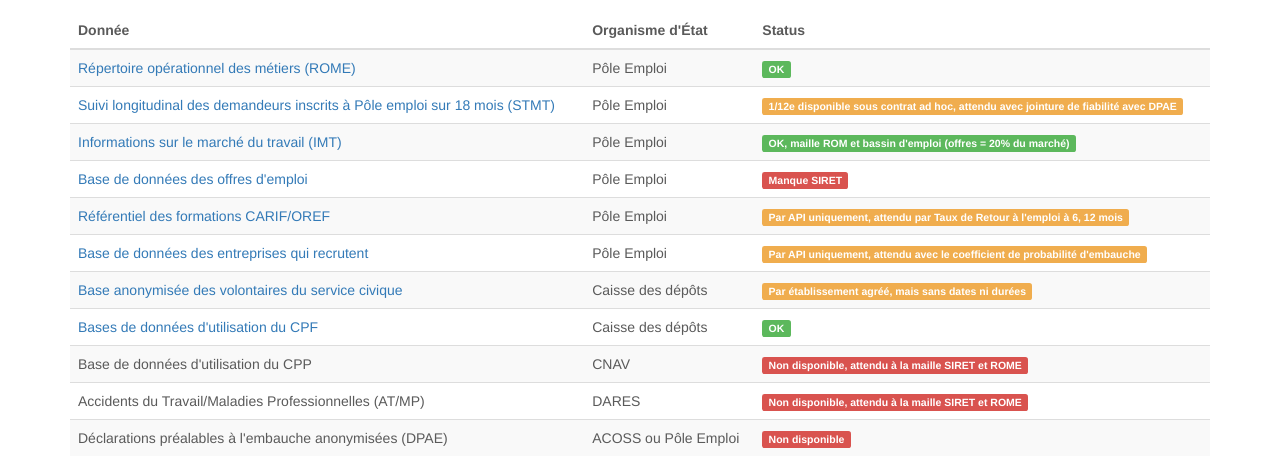
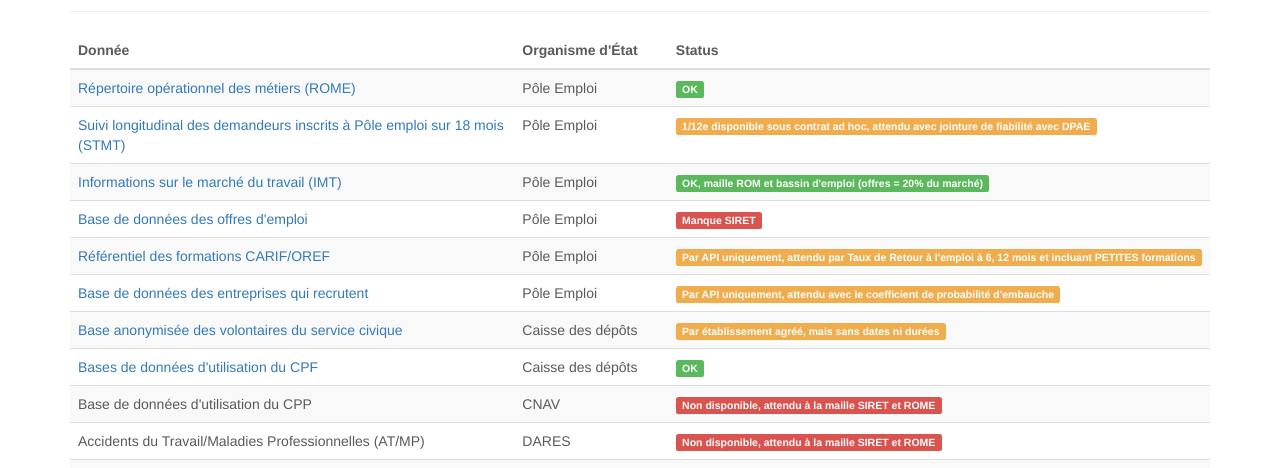
Before and after one commit to betagouv/api-cpa, a website: page api/public/donnees_securisees.html in a window 1280 px wide. Shown: the part 314-782 px from the top of the page. Drawn offline with nearby package versions, Linux system fonts and the light colour scheme.

Commit message:
Update donnees_securisees.html

```diff
--- a/api/public/donnees_securisees.html
+++ b/api/public/donnees_securisees.html
@@ -78,6 +78,8 @@
   <div class="page-header">
     <h1>Données globales de contexte</h1>
     Vous trouverez ici les références vers les bases de données Open Data ou sous licence ad hoc vous permettant d'appréhender au mieux la situation de l'emploi dans le contexte de vos usagers. Autant que le permet l'anonymisation des données, ces informations vous sont fournies à la maille la plus fine : embauches, offres, accidents du travail/maladies professionnelles, formations, etc.
+    <br/>
+    Les éléménts d'appréciation dans la dernière colonne reflète les demandes des participants du hackathon CPA@42.
   </div>
 
   <!-- START THE FEATURETTES -->
@@ -113,7 +115,7 @@
     <tr>
       <td><a href="http://labonneformation.pole-emploi.fr/api/v1/api_hackathon_doc.html">Référentiel des formations CARIF/OREF</a></td>
       <td>Pôle Emploi</td>
-      <td><span class="label label-warning">Par API uniquement, attendu par Taux de Retour à l'emploi à 6, 12 mois</span></td>
+      <td><span class="label label-warning">Par API uniquement, attendu par Taux de Retour à l'emploi à 6, 12 mois et incluant PETITES formations</span></td>
     </tr>
     <tr>
       <td><a href="http://labonneboite.pole-emploi.fr/api">Base de données des entreprises qui recrutent</a></td>
```
